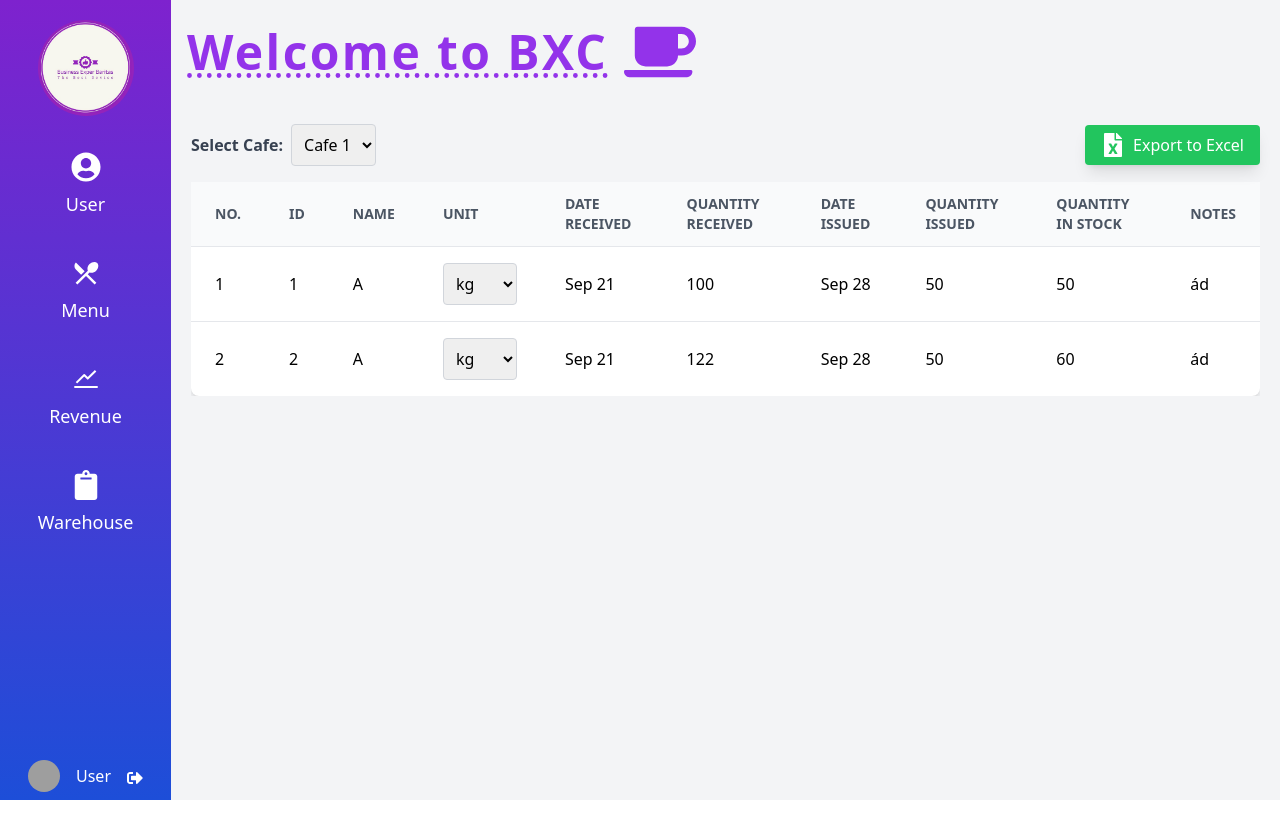
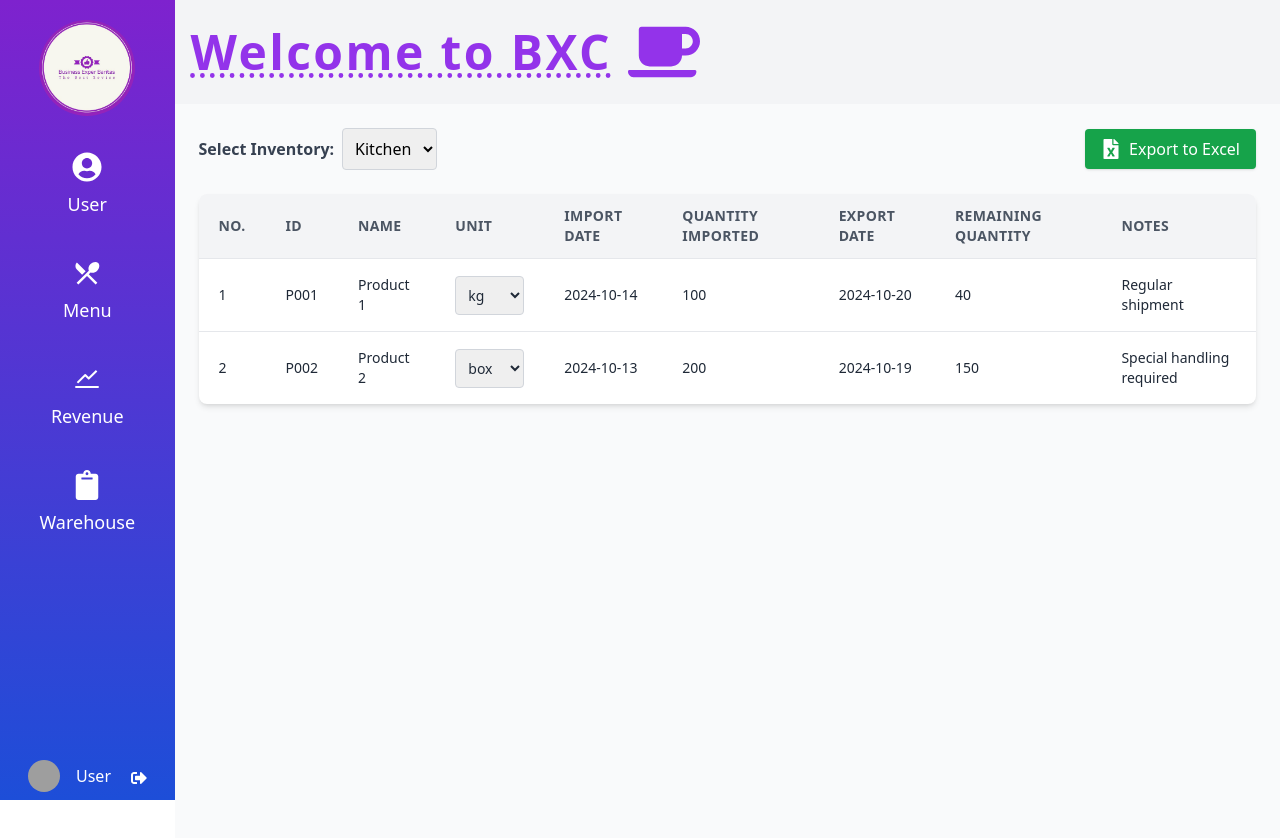
Before and after one commit to seeyala/BXC, a Next.js app: page /home in a window 1280 px wide. Both pictures are taken after a click on the button "Warehouse". Shown: the top 838 px of the page. Before the commit the page ends 800 px from the top, so only its background shows below. Built offline with nearby package versions, Linux system fonts and the light colour scheme; grey boxes are pictures that could not be loaded.

Commit message:
FE/Table Update

```diff
--- a/src/components/Warehouse.tsx
+++ b/src/components/Warehouse.tsx
@@ -6,97 +6,90 @@
   const [products, setProducts] = useState([
     {
       id: 1,
-      name: 'A',
-      unit: 'kg',
-      dateReceived: '2023-09-21',
-      quantityReceived: 100,
-      dateIssued: '2023-09-28',
-      quantityIssued: 50,
-      quantityInStock: 50,
-      notes: 'ád',
+      productCode: 'P001',
+      productName: 'Product 1',
+      productUnit: 'kg',
+      importDate: '2024-10-14',
+      quantityImported: 100,
+      exportDate: '2024-10-20',
+      remainingQuantity: 40,
+      notes: 'Regular shipment',
     },
     {
       id: 2,
-      name: 'A',
-      unit: 'kg',
-      dateReceived: '2023-09-21',
-      quantityReceived: 122,
-      dateIssued: '2023-09-28',
-      quantityIssued: 50,
-      quantityInStock: 60,
-      notes: 'ád',
+      productCode: 'P002',
+      productName: 'Product 2',
+      productUnit: 'box',
+      importDate: '2024-10-13',
+      quantityImported: 200,
+      exportDate: '2024-10-19',
+      remainingQuantity: 150,
+      notes: 'Special handling required',
     },
     // More products...
   ]);
 
-  const [selectedCafe, setSelectedCafe] = useState('cafe1');
-
-  const formatDate = (dateString) => {
-    const options = { day: '2-digit', month: 'short' };
-    return new Date(dateString).toLocaleDateString('en-US', options);
-  };
+  const [selectedInventory, setSelectedInventory] = useState('inventory1');
 
   return (
-    <div className="p-5">
-      <div className="mb-4 flex justify-between items-center">
-        {/* Dropdown for Cafes */}
+    <div className="p-6 bg-gray-50 min-h-screen">
+      <div className="mb-6 flex justify-between items-center">
+        {/* Dropdown Button for Inventories */}
         <div>
-          <label className="mr-2 font-semibold text-gray-700">Select Cafe:</label>
+          <label className="mr-2 font-semibold text-gray-700">Select Inventory:</label>
           <select
-            value={selectedCafe}
-            onChange={(e) => setSelectedCafe(e.target.value)}
-            className="border border-gray-300 p-2 rounded focus:outline-none focus:ring focus:ring-blue-300"
+            value={selectedInventory}
+            onChange={(e) => setSelectedInventory(e.target.value)}
+            className="border border-gray-300 p-2 rounded focus:ring-2 focus:ring-blue-300 focus:outline-none"
           >
-            <option value="cafe1">Cafe 1</option>
-            <option value="cafe2">Cafe 2</option>
-            <option value="cafe3">Cafe 3</option>
+            <option value="inventory1">Kitchen</option>
+            <option value="inventory2">Bar</option>
           </select>
         </div>
 
-        {/* Export Excel Button */}
+        {/* Export Excel Button with Icon */}
         <button
-          className="bg-green-500 text-white px-4 py-2 rounded hover:bg-green-600 transition duration-200 flex items-center shadow-lg"
+          className="bg-green-600 text-white px-4 py-2 rounded hover:bg-green-700 transition duration-200 flex items-center shadow"
         >
-          <FaFileExcel size={24} />
-          <span className="ml-2">Export to Excel</span>
+          <FaFileExcel size={20} className="mr-2" />
+          Export to Excel
         </button>
       </div>
 
-      <div className="overflow-x-auto">
-        <table className="min-w-full bg-white shadow-md rounded-lg border-collapse">
+      <div className="overflow-x-auto bg-white shadow-md rounded-lg">
+        <table className="min-w-full text-sm text-gray-800">
           <thead>
-            <tr className="bg-gray-50 text-left text-sm font-semibold text-gray-600 uppercase">
-              <th className="py-3 px-6">No.</th>
-              <th className="py-3 px-6">ID</th>
-              <th className="py-3 px-6">Name</th>
-              <th className="py-3 px-6">Unit</th>
-              <th className="py-3 px-6">Date Received</th>
-              <th className="py-3 px-6">Quantity Received</th>
-              <th className="py-3 px-6">Date Issued</th>
-              <th className="py-3 px-6">Quantity Issued</th>
-              <th className="py-3 px-6">Quantity in Stock</th>
-              <th className="py-3 px-6">Notes</th>
+            <tr className="bg-gray-100 text-left text-sm font-semibold uppercase tracking-wide text-gray-600">
+              <th className="py-3 px-5">No.</th>
+              <th className="py-3 px-5">ID</th>
+              <th className="py-3 px-5">Name</th>
+              <th className="py-3 px-5">Unit</th>
+              <th className="py-3 px-5">Import Date</th>
+              <th className="py-3 px-5">Quantity Imported</th>
+              <th className="py-3 px-5">Export Date</th>
+              <th className="py-3 px-5">Remaining Quantity</th>
+              <th className="py-3 px-5">Notes</th>
             </tr>
           </thead>
           <tbody>
             {products.map((product, index) => (
-              <tr key={product.id} className="hover:bg-gray-100 transition duration-150">
-                <td className="py-4 px-6 border-t">{index + 1}</td>
-                <td className="py-4 px-6 border-t">{product.id}</td>
-                <td className="py-4 px-6 border-t">{product.name}</td>
-                <td className="py-4 px-6 border-t">
+              <tr key={product.id} className="hover:bg-gray-50 transition">
+                <td className="py-4 px-5 border-t">{index + 1}</td>
+                <td className="py-4 px-5 border-t">{product.productCode}</td>
+                <td className="py-4 px-5 border-t">{product.productName}</td>
+                <td className="py-4 px-5 border-t">
                   <select
-                    value={product.unit}
+                    value={product.productUnit}
                     onChange={(e) =>
                       setProducts((prevProducts) =>
                         prevProducts.map((p) =>
                           p.id === product.id
-                            ? { ...p, unit: e.target.value }
+                            ? { ...p, productUnit: e.target.value }
                             : p
                         )
                       )
                     }
-                    className="border border-gray-300 p-2 rounded focus:outline-none focus:ring focus:ring-blue-300"
+                    className="border border-gray-300 p-2 rounded focus:outline-none focus:ring-2 focus:ring-blue-300"
                   >
                     <option value="kg">kg</option>
                     <option value="g">g</option>
@@ -106,12 +99,11 @@
                     <option value="pack">pack</option>
                   </select>
                 </td>
-                <td className="py-4 px-6 border-t">{formatDate(product.dateReceived)}</td>
-                <td className="py-4 px-6 border-t">{product.quantityReceived}</td>
-                <td className="py-4 px-6 border-t">{formatDate(product.dateIssued)}</td>
-                <td className="py-4 px-6 border-t">{product.quantityIssued}</td>
-                <td className="py-4 px-6 border-t">{product.quantityInStock}</td>
-                <td className="py-4 px-6 border-t">{product.notes}</td>
+                <td className="py-4 px-5 border-t">{product.importDate}</td>
+                <td className="py-4 px-5 border-t">{product.quantityImported}</td>
+                <td className="py-4 px-5 border-t">{product.exportDate}</td>
+                <td className="py-4 px-5 border-t">{product.remainingQuantity}</td>
+                <td className="py-4 px-5 border-t">{product.notes}</td>
               </tr>
             ))}
           </tbody>
```
